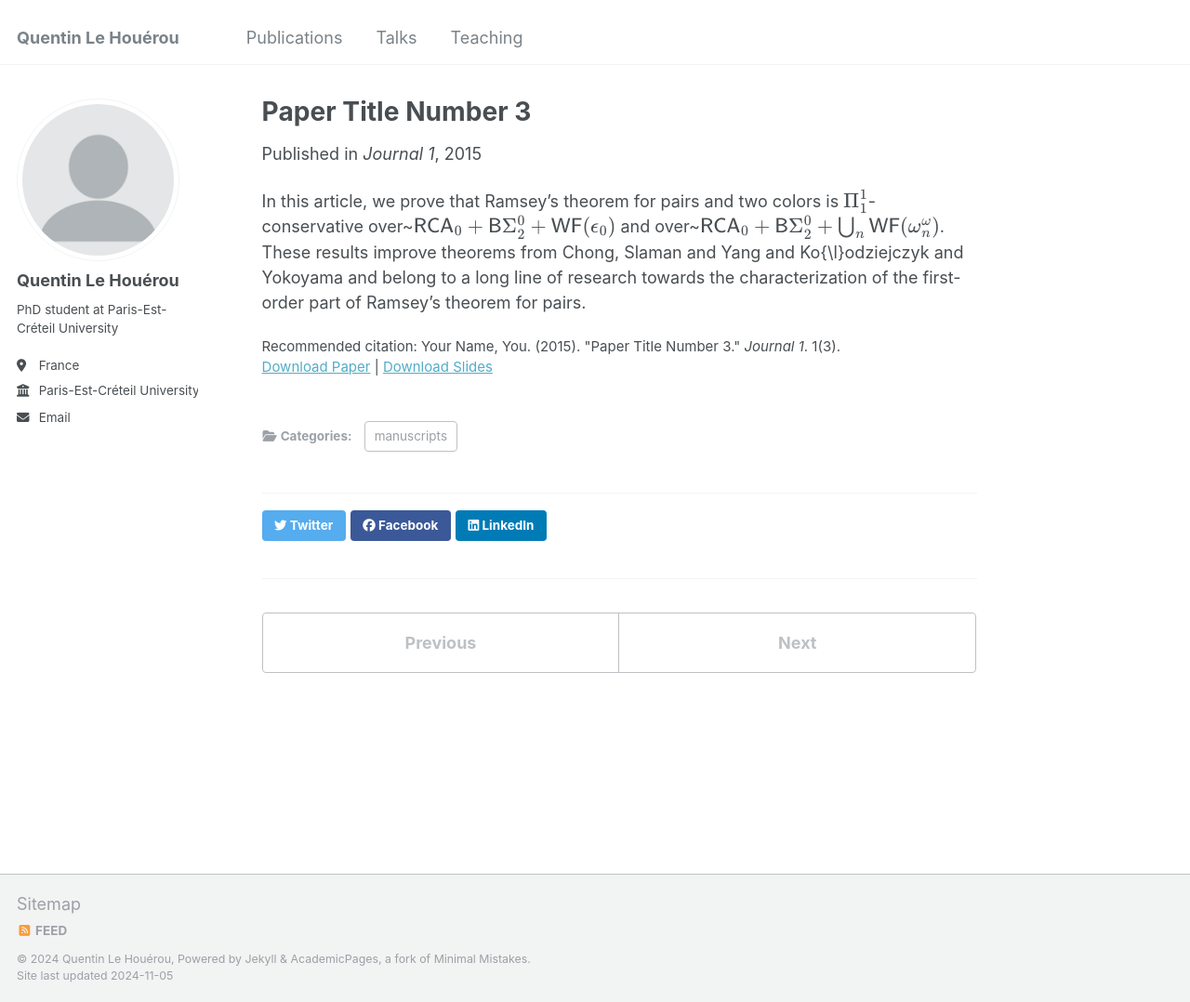
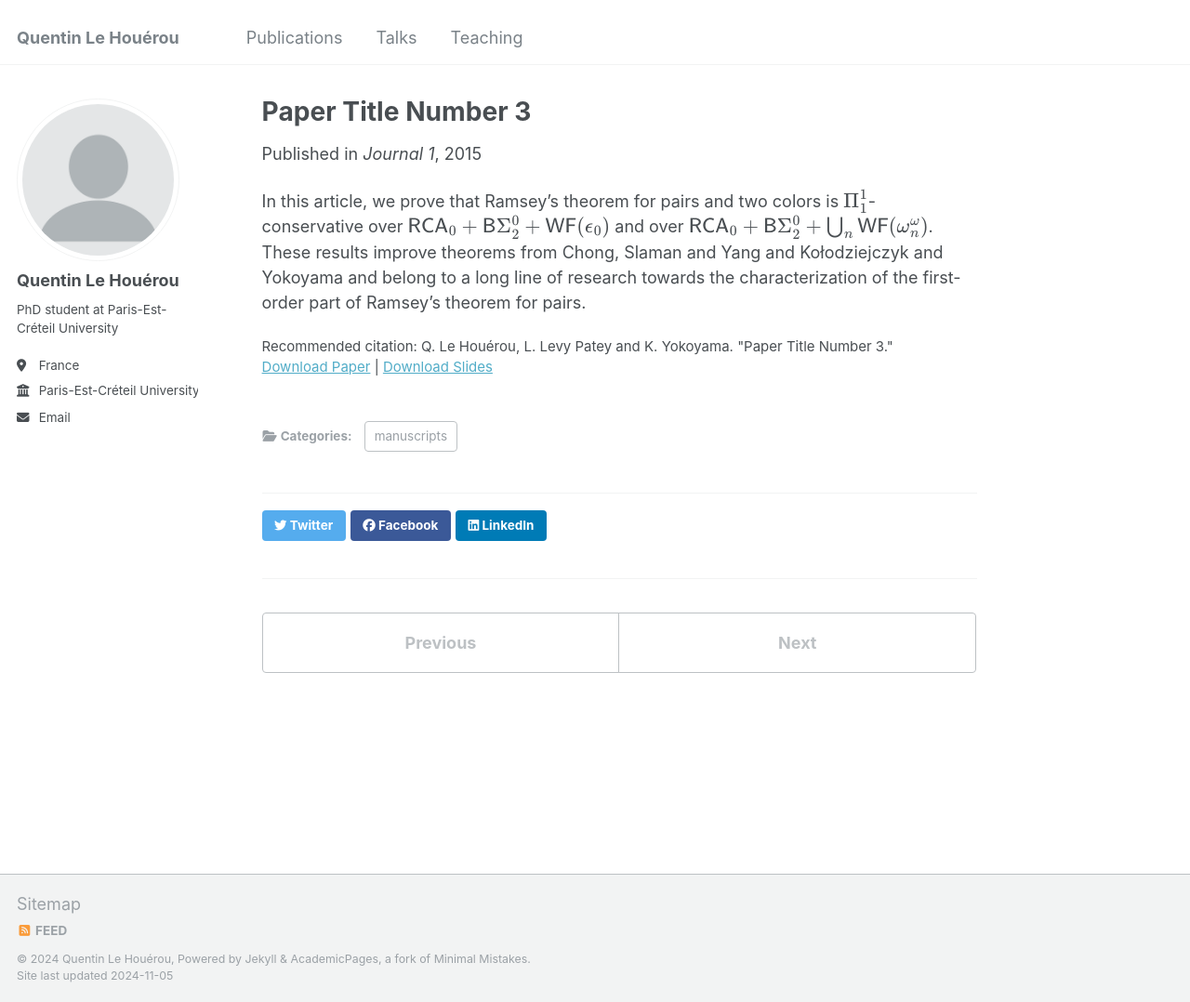
Before and after one commit to QuentinLH/quentinlh.github.io, a Jekyll site: the page built from _publications/2015-10-01-paper-title-number-3.md, in a window 1280 px wide and 1078 px high. Shown: the whole window at 93% size. Built offline with Jekyll 4.4.1, drawn with Linux system fonts in a browser that asks for light colours.

Commit message:
paper 1 try 4

```diff
--- a/_publications/2015-10-01-paper-title-number-3.md
+++ b/_publications/2015-10-01-paper-title-number-3.md
@@ -8,7 +8,9 @@ date: 2015-10-01
 venue: 'Journal 1'
 slidesurl: 'http://academicpages.github.io/files/slides3.pdf'
 paperurl: 'http://academicpages.github.io/files/paper3.pdf'
-citation: 'Your Name, You. (2015). &quot;Paper Title Number 3.&quot; <i>Journal 1</i>. 1(3).'
+citation: 'Q. Le Houérou, L. Levy Patey and K. Yokoyama. &quot;Paper Title Number 3.&quot; '
+
+
 ---
 
-In this article, we prove that Ramsey's theorem for pairs and two colors is \\( \Pi^1_1 \\)-conservative over~\\(\mathsf{RCA}_0 + \mathsf{B}\Sigma_2^0 + \mathsf{WF}(\epsilon_0)\\) and   over~\\(\mathsf{RCA}_0 + \mathsf{B}\Sigma_2^0 + \bigcup_n \mathsf{WF}(\omega^\omega_n)\\). These results improve theorems from Chong, Slaman and Yang and Ko{\l}odziejczyk and Yokoyama and belong to a long line of research towards the characterization of the first-order part of Ramsey's theorem for pairs.
+In this article, we prove that Ramsey's theorem for pairs and two colors is \\( \Pi^1_1 \\)-conservative over \\(\mathsf{RCA}_0 + \mathsf{B}\Sigma_2^0 + \mathsf{WF}(\epsilon_0)\\) and over \\(\mathsf{RCA}_0 + \mathsf{B}\Sigma_2^0 + \bigcup_n \mathsf{WF}(\omega^\omega_n)\\). These results improve theorems from Chong, Slaman and Yang and Kołodziejczyk and Yokoyama and belong to a long line of research towards the characterization of the first-order part of Ramsey's theorem for pairs.
```
